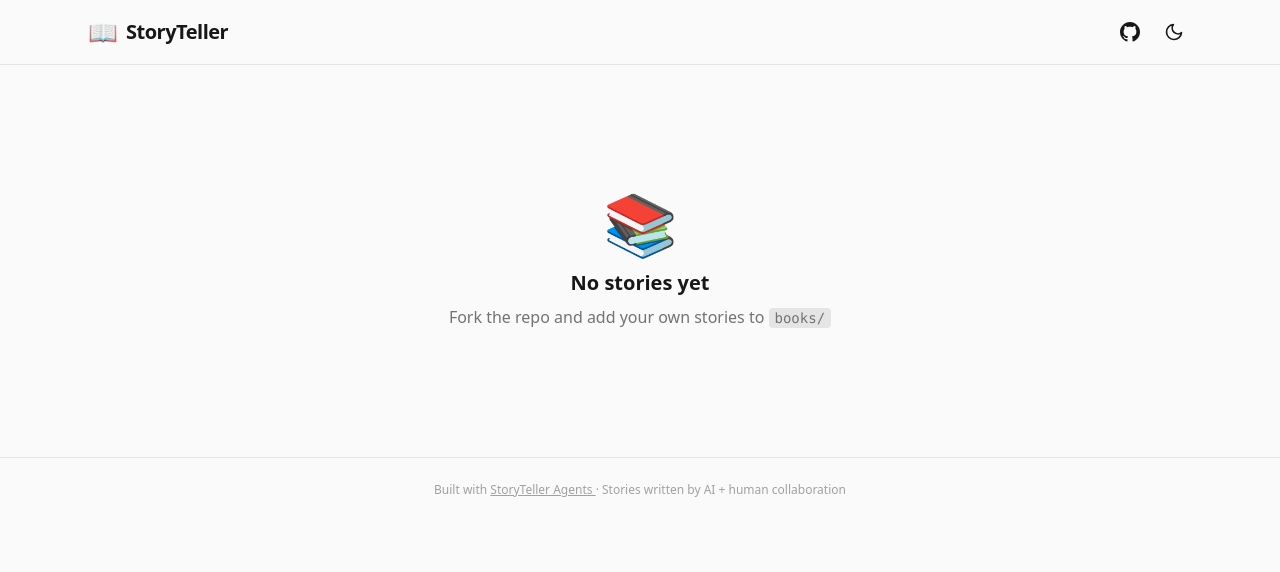
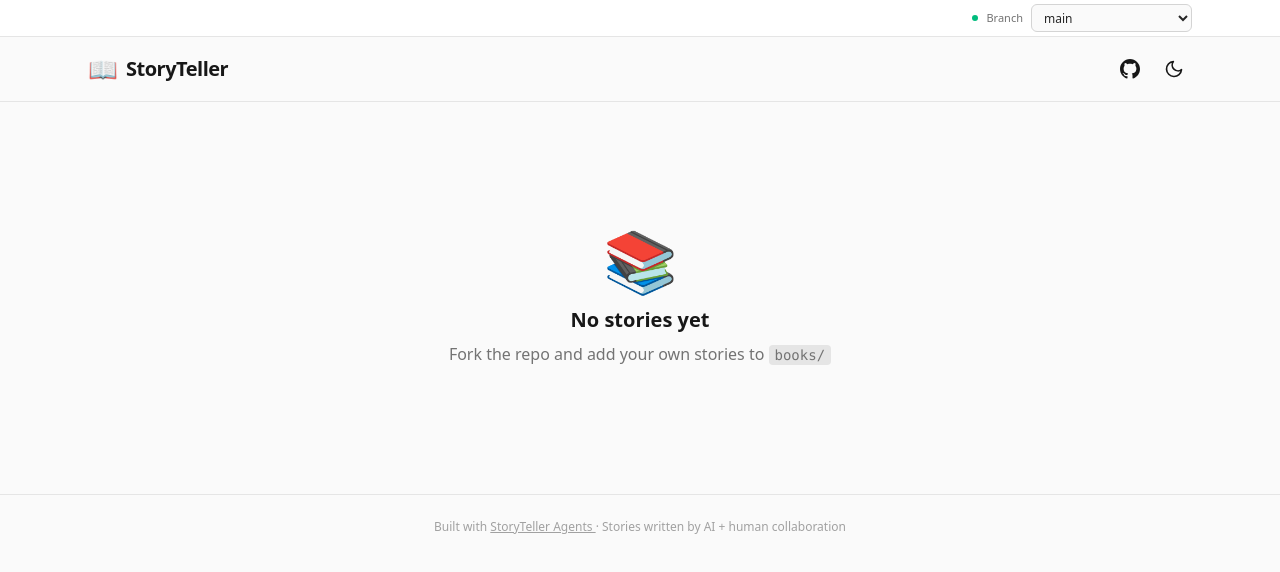
Before and after one commit to Varun-Patkar/StoryTeller-Github-Agents, an Astro site in the folder reader/: page / in a window 1280 px wide. Built offline with nearby package versions, Linux system fonts and the light colour scheme; Astro itself is replaced by a stand-in of ours.

Commit message:
feat: publish main and evaluation readers

```diff
--- a/reader/package.json
+++ b/reader/package.json
@@ -7,6 +7,7 @@
     "prebuild": "node scripts/copy-covers.mjs && node scripts/build-graph-snapshots.mjs",
     "dev": "node scripts/copy-covers.mjs && node scripts/build-graph-snapshots.mjs && astro dev",
     "build": "astro build",
+    "test": "node --test test/*.test.mjs",
     "preview": "astro preview"
   },
   "dependencies": {
--- /dev/null
+++ b/reader/src/components/BranchSelector.astro
@@ -0,0 +1,36 @@
+---
+import { getBranchTargets } from '../lib/branches';
+
+const rootBase = import.meta.env.PUBLIC_ROOT_BASE || import.meta.env.BASE_URL;
+const currentBranch = import.meta.env.PUBLIC_BRANCH_NAME || 'main';
+const targets = getBranchTargets(rootBase);
+const indicatorClass = currentBranch === 'main' ? 'bg-emerald-500' : 'bg-amber-500';
+---
+
+<div class="border-b border-neutral-200 bg-white dark:border-neutral-800 dark:bg-neutral-900">
+  <div class="mx-auto flex h-9 max-w-6xl items-center justify-end gap-2 px-4 sm:px-6">
+    <span class:list={['h-1.5 w-1.5 rounded-full', indicatorClass]} aria-hidden="true"></span>
+    <label for="branch-select" class="text-[11px] font-medium text-neutral-500 dark:text-neutral-400">
+      Branch
+    </label>
+    <select
+      id="branch-select"
+      data-branch-select
+      class="h-7 max-w-52 rounded-md border border-neutral-300 bg-neutral-50 px-2 text-xs font-medium text-neutral-800 outline-none focus:border-neutral-500 dark:border-neutral-700 dark:bg-neutral-950 dark:text-neutral-200"
+      aria-label="Published branch"
+    >
+      {targets.map(target => (
+        <option value={target.href} selected={target.name === currentBranch}>
+          {target.name}
+        </option>
+      ))}
+    </select>
+  </div>
+</div>
+
+<script>
+  document.querySelector('[data-branch-select]')?.addEventListener('change', (event) => {
+    const select = event.currentTarget;
+    if (select instanceof HTMLSelectElement) window.location.assign(select.value);
+  });
+</script>
--- a/reader/src/layouts/Base.astro
+++ b/reader/src/layouts/Base.astro
@@ -1,5 +1,6 @@
 ---
 import '../styles/global.css';
+import BranchSelector from '../components/BranchSelector.astro';
 
 interface Props {
   title: string;
@@ -33,6 +34,7 @@ const { title, description = 'Read stories created with StoryTeller Agents' } =
     </script>
   </head>
   <body class="min-h-screen bg-neutral-50 text-neutral-900 dark:bg-neutral-950 dark:text-neutral-100">
+    <BranchSelector />
     <slot />
   </body>
 </html>
--- /dev/null
+++ b/reader/src/lib/branches.ts
@@ -0,0 +1,16 @@
+export interface BranchTarget {
+  name: string;
+  href: string;
+}
+
+export function getBranchTargets(rootBase: string): BranchTarget[] {
+  const segments = rootBase.split('/').filter(Boolean);
+  const root = segments.length > 0 ? `/${segments.join('/')}/` : '/';
+  return [
+    { name: 'main', href: root },
+    {
+      name: 'evaluation/story-skills',
+      href: `${root}branches/evaluation-story-skills/`,
+    },
+  ];
+}
--- /dev/null
+++ b/reader/test/branches.test.mjs
@@ -0,0 +1,20 @@
+import test from 'node:test';
+import assert from 'node:assert/strict';
+import { getBranchTargets } from '../src/lib/branches.ts';
+
+test('maps the two published branches to stable library roots', () => {
+  assert.deepEqual(getBranchTargets('/StoryTeller-Github-Agents/'), [
+    { name: 'main', href: '/StoryTeller-Github-Agents/' },
+    {
+      name: 'evaluation/story-skills',
+      href: '/StoryTeller-Github-Agents/branches/evaluation-story-skills/',
+    },
+  ]);
+});
+
+test('normalizes local and nested base paths', () => {
+  assert.equal(getBranchTargets('')[0].href, '/');
+  assert.equal(getBranchTargets('/')[0].href, '/');
+  assert.equal(getBranchTargets('/repository')[0].href, '/repository/');
+  assert.equal(getBranchTargets('/owner/repository/')[0].href, '/owner/repository/');
+});
```
Also changed, not shown: .github/workflows/deploy-reader.yml.
